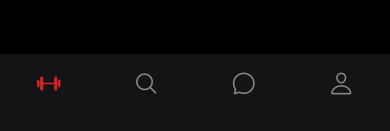
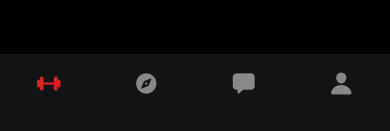
Before and after one commit to Spotter-Team/App, a React Native app in the folder frontend/: screen /HomeTabs in a window 390 px wide. Shown: the part 710-841 px from the top of the page. Built offline with nearby package versions, Linux system fonts and the light colour scheme.

Commit message:
Refactor: Navigation tab icons

```diff
--- a/frontend/src/navigation/NavigationTabs.js
+++ b/frontend/src/navigation/NavigationTabs.js
@@ -34,16 +34,16 @@ export default function NavigationTabs() {
                     let iconName;
                     switch (route.name) {
                         case 'Matching':
-                            iconName = 'barbell-outline';
+                            iconName = 'barbell';
                             break;
                         case 'Explore':
-                            iconName = 'search-outline';
+                            iconName = 'compass';
                             break;
                         case 'Messages':
-                            iconName = 'chatbubble-outline';
+                            iconName = 'chatbox';
                             break;
                         case 'Profile':
-                            iconName = 'person-outline';
+                            iconName = 'person';
                             break;
                     }
                     return <Ionicons name={iconName} size={size} color={color} />;
```
